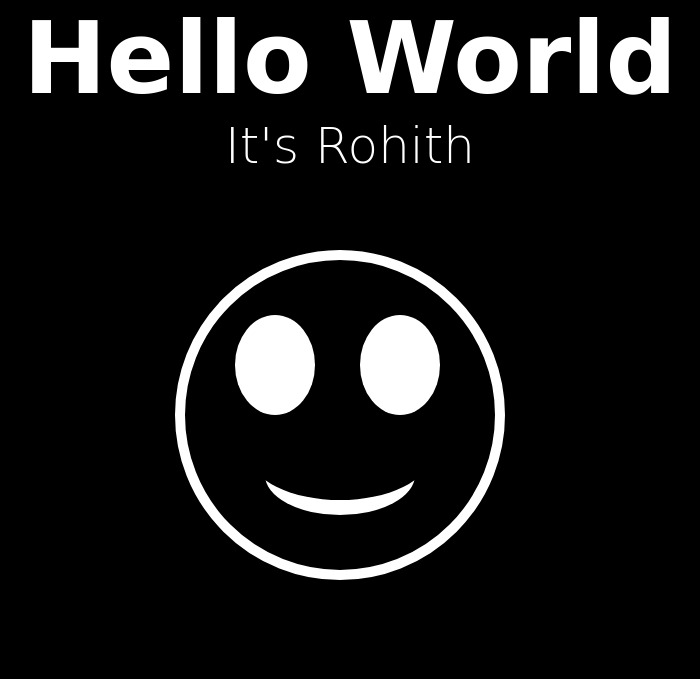
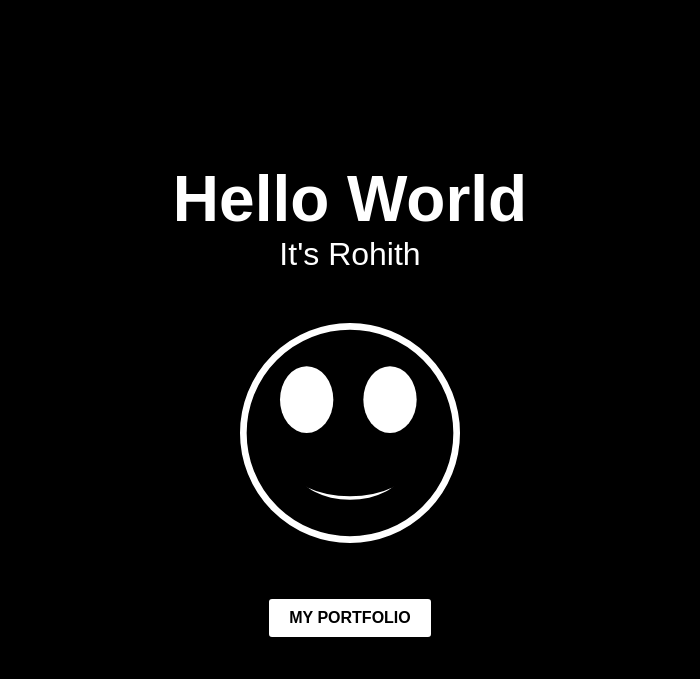
Before and after one commit to ROHITH-M10/WhatsappHelloWorld, a plain HTML site: page index.html in a window 1280 px wide. Shown: the whole page, without its empty margins (290-990 px from the left). Drawn offline with Linux system fonts and the light colour scheme.

Commit message:
add link

```diff
--- a/index.html
+++ b/index.html
@@ -8,7 +8,7 @@
 </head>
 <body>
 
-        <div>
+        <div class="container">
             <div class="myclass">
                 Hello World
             </div>
@@ -16,15 +16,30 @@
                 It's Rohith
             </div>
             <div class="mysvg">
-                <svg width="500px" height="500px">
+                <svg width="20rem" height="20rem" viewBox="0 0 480 480">
                     <circle cx="240" cy="240" r="160" fill="black" stroke="white" stroke-width="10px"></circle>
                     <ellipse cx="175" cy="190" rx="40" ry="50" fill="white"></ellipse>
                     <ellipse cx="300" cy="190" rx="40" ry="50" fill="white"></ellipse>
-                    <ellipse cx="240" cy="300" rx="75" ry="40" fill="white"></ellipse>
-                    <ellipse cx="240" cy="280" rx="90" ry="45" fill="black"></ellipse>
+                    <ellipse class="mouth-close" cx="240" cy="300" rx="75" ry="40" fill="white"></ellipse>
+                    <ellipse class="mouth-open" cx="240" cy="302" rx="77" ry="42" fill="white"></ellipse>
+                    <ellipse cx="240" cy="290" rx="90" ry="45" fill="black"></ellipse>
                 </svg>
+            </div>
+            <div class="link">
+                <a href="https://rohith-m10.github.io/Portfolio/" onmouseover="hover()" onmouseleave="leave()"><button>My Portfolio</button></a>
             </div>
         </div>
 
 </body>
+
+<script>
+    function hover(){
+        document.querySelector('.mouth-close').style.display = 'none';
+        document.querySelector('.mouth-open').style.display = 'block';
+    }
+    function leave(){
+        document.querySelector('.mouth-close').style.display = 'block';
+        document.querySelector('.mouth-open').style.display = 'none';
+    }
+</script>
 </html>
--- a/style.css
+++ b/style.css
@@ -2,31 +2,48 @@ body{
     background-color: black;
     margin: 0;
     padding: 0;
+    font-family: sans-serif;
+}
+.container{
+    display: flex;
+    flex-direction: column;
+    justify-content: center;
+    align-items: center;
     height: 100vh;
-    width: 100%;
-    overflow: hidden;
+    width: 100vw;
 }
 .myclass{
-    font-family:cursive;
     font-weight: bold;
-    font-size: 100px;
-    text-align: center;
+    font-size: 4rem;
     color: white;
-    margin: 0;
-    padding: 0;
-
 }
 .myclass2{
-    font-family:cursive;
     font-weight:100;
-    font-size: 50px;
-    text-align: center;
+    font-size: 2rem;
     color: white;
-    margin: 0;
-    padding: 0;
     background-color: black;
 }
 
-.mysvg{
-    text-align: center;
+.link a button{
+    background-color: white;
+    color: black;
+    padding: 10px 20px;
+    border: none;
+    border-radius: 5px;
+    cursor: pointer;
+    font-size: 1rem;
+    font-weight: bold;
+    text-transform: uppercase;
+    border: 2px solid black;
+
 }
+.link a button:hover{
+    background-color: black;
+    color: white;
+    transition: 0.5s;
+    border: 2px solid white;
+}
+
+.mouth-open{
+    display:none;
+}
```
